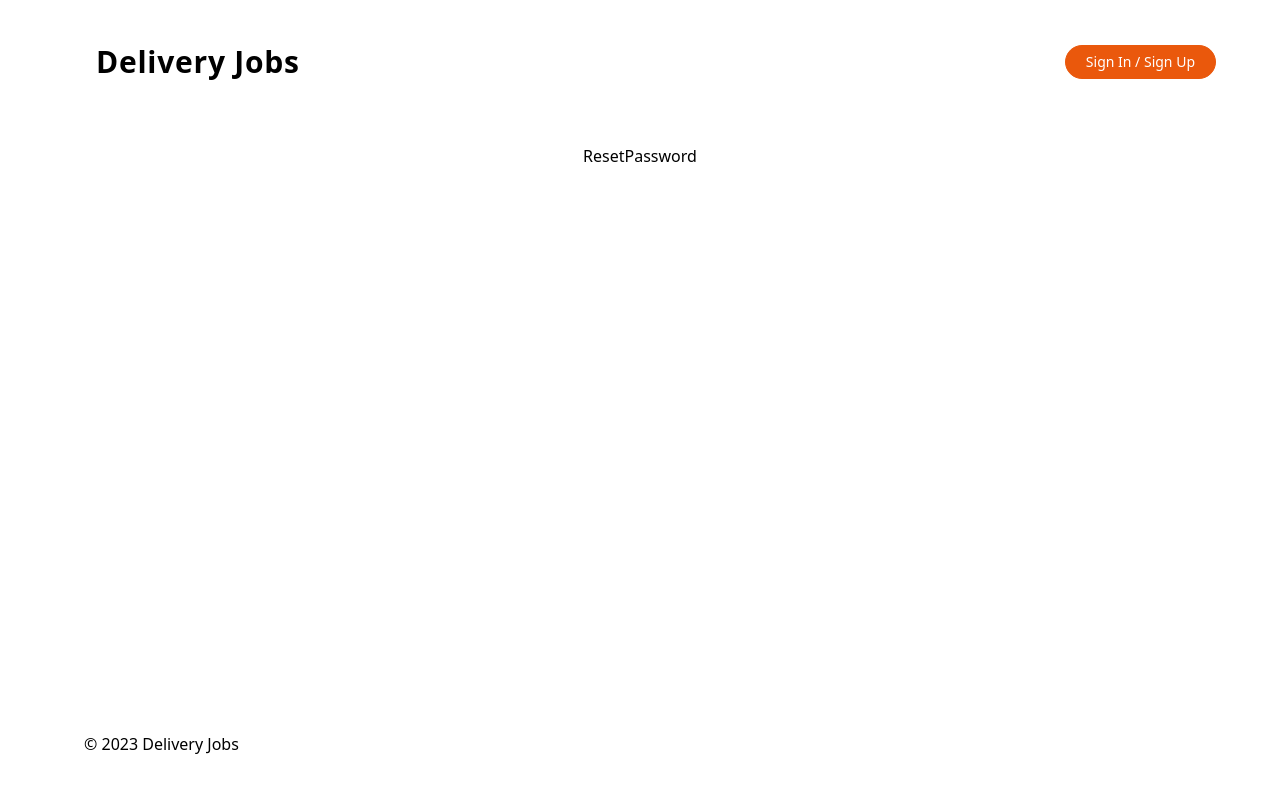
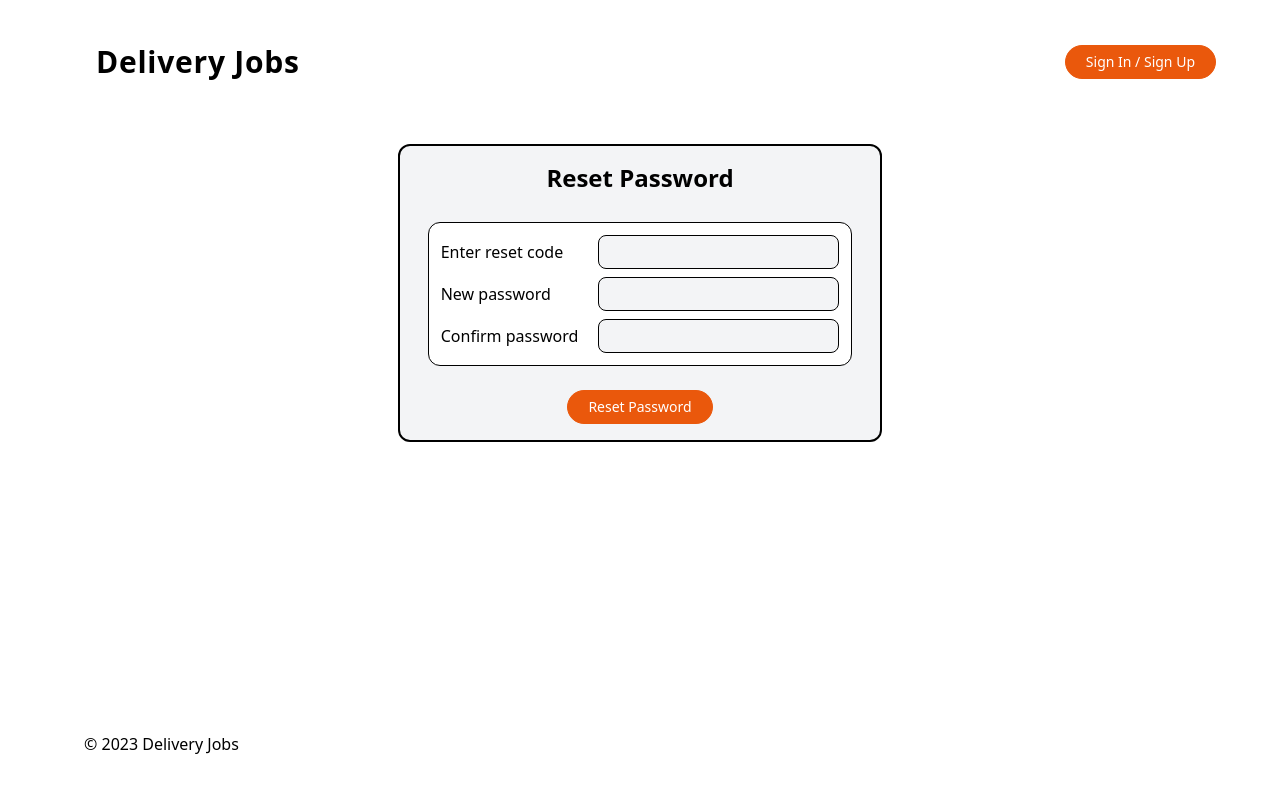
Before and after one commit to elibodo/delivery-jobs, a Next.js app: page /resetPassword in a window 1280 px wide. Shown: the top 792 px of the page. Built offline with nearby package versions, Linux system fonts and the light colour scheme.

Commit message:
Created reset password page

```diff
--- a/components/ResetPassword.jsx
+++ b/components/ResetPassword.jsx
@@ -1,7 +1,29 @@
 import React from "react";
+import Link from "next/link";
 
 const ResetPassword = () => {
-  return <div>ResetPassword</div>;
+  return (
+    <section className="flex flex-col justify-center content-center items-center bg-gray-100 border-black border-2 p-4 rounded-xl">
+      <h1 className="text-2xl font-bold mb-4">Reset Password</h1>
+      <div className="flex flex-col justify-between border border-black m-3 p-2 rounded-xl bg-white">
+        <div className="label_input_text">
+          <label className="mr-5">Enter reset code</label>
+          <input type="email" required className="input_style"></input>
+        </div>
+        <div className="label_input_text">
+          <label className="mr-5">New password</label>
+          <input type="password" required className="input_style"></input>
+        </div>
+        <div className="label_input_text">
+          <label className="mr-5">Confirm password</label>
+          <input type="password" required className="input_style"></input>
+        </div>
+      </div>
+      <Link href={"/"} className="black_button mt-3">
+        Reset Password
+      </Link>
+    </section>
+  );
 };
 
 export default ResetPassword;
```
